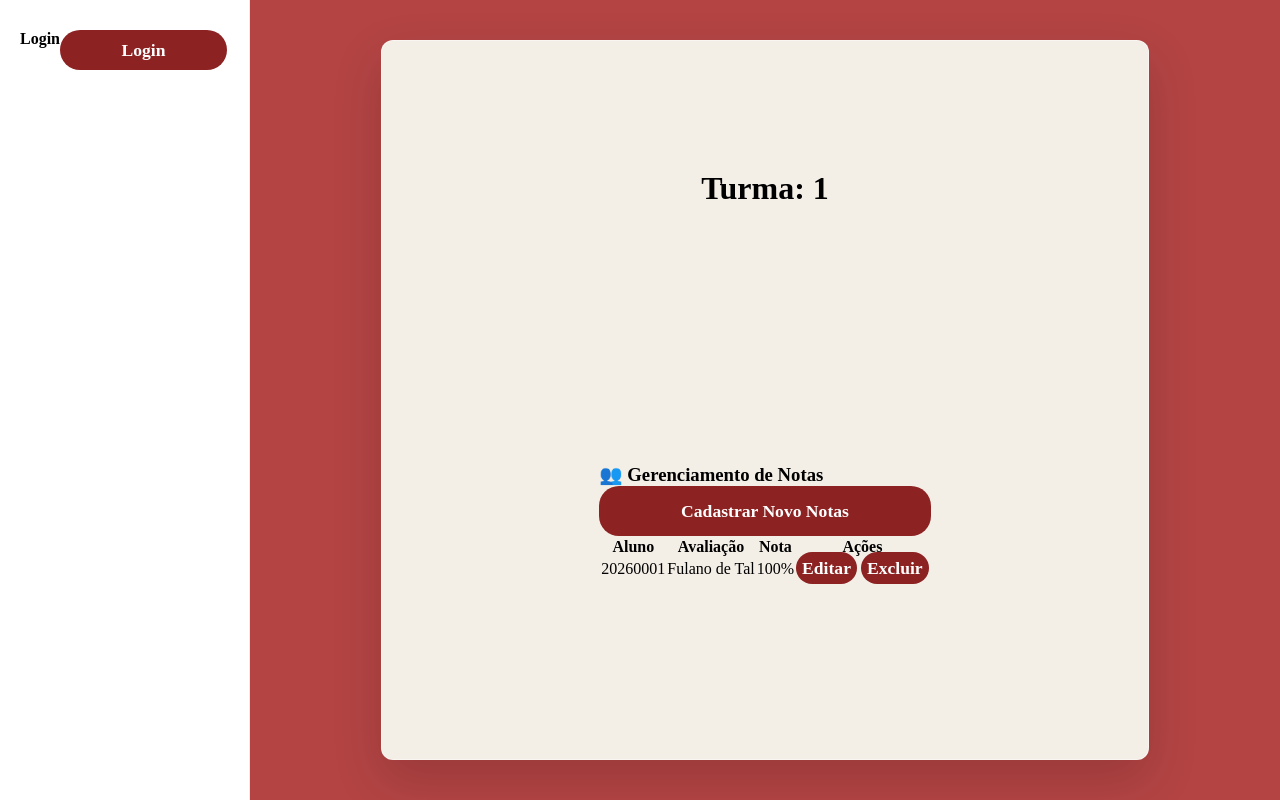
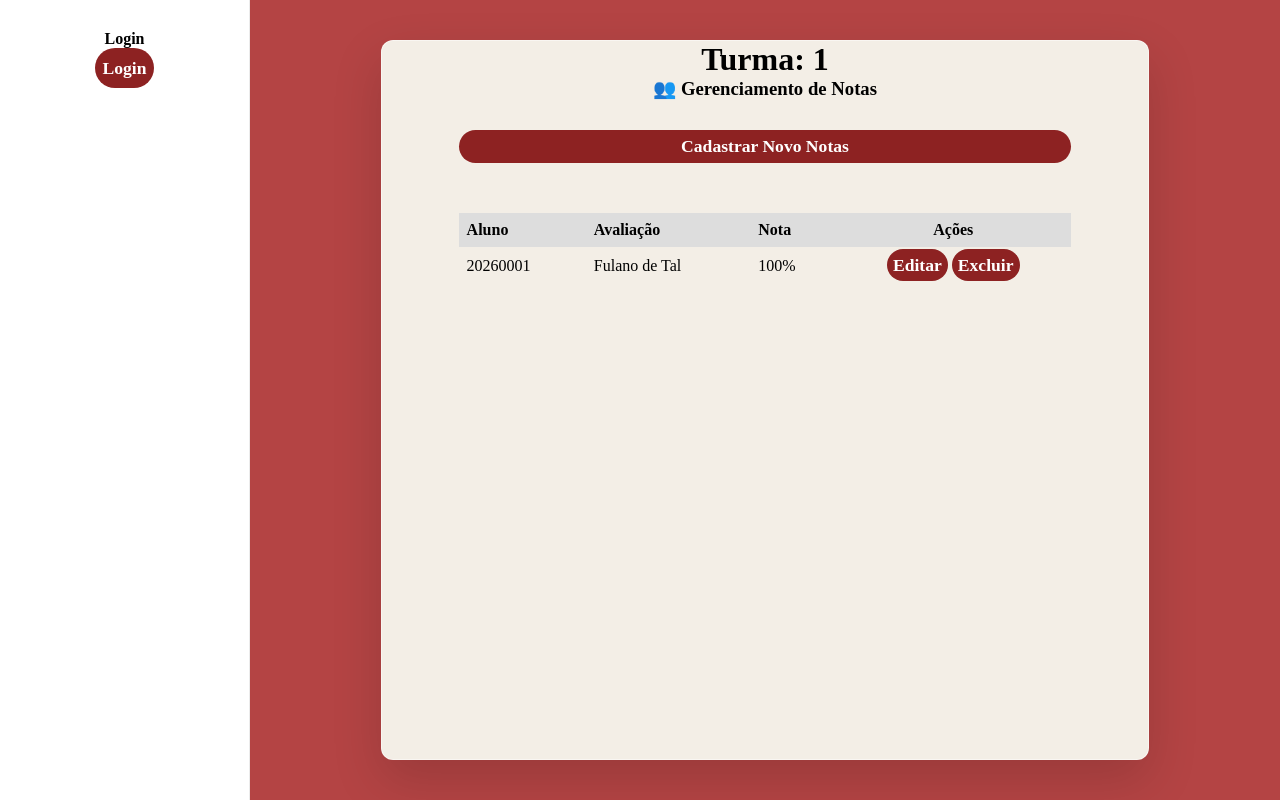
Before and after one commit to MauricioSandim/gestao-turmas, a React app in the folder frontend/: page /turma/1/notas in a window 1280 px wide. Built offline with nearby package versions, Linux system fonts and the light colour scheme; the HTML template or start-up script is replaced by a standard one.

Commit message:
feat: ajustar estilos da página de Turmas e melhorar layout da Sala

```diff
--- a/frontend/src/Styles/Styles.css
+++ b/frontend/src/Styles/Styles.css
@@ -16,7 +16,7 @@
 
 .Titulo {
 
-    color: #8D2222;
+  color: #8D2222;
 
 }
 
@@ -60,9 +60,17 @@
 }
 
 .TurmasTodo {
+  width: 60vw;
+  background-color: #f3eee6;
+  height: 90vh;
+  border-radius: 12px;
+  box-shadow: 0 20px 50px rgba(0, 0, 0, 0.15);
+  border: 1px solid rgba(255, 255, 255, 0.5);
+  min-width: 350px;
+}
+
+.TurmasTodoTelaTurma {
   display: grid;
-  align-items: center;
-  justify-content: center;
   width: 60vw;
   background-color: #f3eee6;
   height: 90vh;
@@ -306,7 +314,7 @@
 .MenuLateralTopo {
   width: 100%;
   margin-bottom: 35px;
-  display: flex;
+  display: grid;
   justify-content: center;
 }
 
@@ -341,10 +349,22 @@
 
 .Sala {
   display: flex;
-  justify-content: space-between;
+  justify-content: center;
   gap: 30px;
   flex-wrap: wrap;
-  padding-bottom: 20%;
+  align-content: center;
+  align-items: center;
+  width: 100%;
+}
+
+.ParteSala {
+  display: flex;
+  justify-content: center;
+  gap: 30px;
+  flex-wrap: wrap;
+  align-content: center;
+  align-items: center;
+  width: 80%;
 }
 
 .Sala .aAcao:nth-child(1),
@@ -357,3 +377,27 @@
 .Sala .aAcao:nth-child(5) {
   margin-left: auto;
 }
+
+.Tabela {
+  width: 100%;
+  margin-top: 20px;
+  border-collapse: collapse;
+}
+
+.Info {
+  background: #ddd;
+}
+
+.Coluna {
+  padding: 8px;
+  text-align: left;
+}
+
+.LinhaDado {
+  padding: 8px;
+}
+
+.LinhaAcao {
+  padding: 8px;
+  text-align: center;
+}
```
